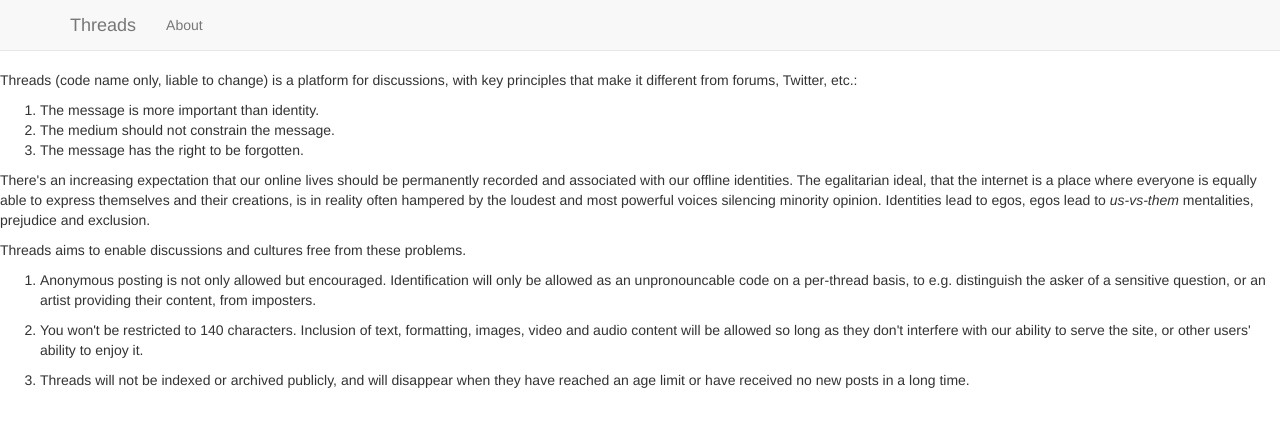
After one commit to keirwl/Threads, a Flask app: page /about in a window 1280 px wide. The commit adds this page. Shown: the top 427 px of the page. Run offline with Flask 2, Linux system fonts and the light colour scheme; some libraries are stand-ins or nearby versions.

Commit message:
bootstrap style and navbar added, about page displays threads_blurb.md

```diff
--- a/main.py
+++ b/main.py
@@ -1,5 +1,6 @@
 from flask import Flask, request, render_template, flash, redirect, url_for, abort
 from base64 import b32encode, urlsafe_b64encode, urlsafe_b64decode
+from flask_markdown import Markdown
 from flask_bootstrap import Bootstrap
 from google.appengine.ext import ndb
 from hashlib import md5
@@ -7,6 +8,7 @@ import os
 app = Flask(__name__)
 app.debug = True
 Bootstrap(app)
+Markdown(app)
 
 # I'm not sure why we need this, but we do
 SECRET_KEY = "b18d7a3ffb55304f3c904c38449072f16d18c8c36ee2c458f271a4e5396572a8"
--- a/requirements.txt
+++ b/requirements.txt
@@ -2,3 +2,4 @@
 flask==0.10
 Flask-WTF==0.9.2
 Flask-Bootstrap==3.3.0.1
+markdown==2.5.2
--- a/static/style.css
+++ b/static/style.css
@@ -1,17 +1,3 @@
 body {
-	font-family: "Geneva", "Verdana", sans-serif;
+	padding-top: 70px;
 }
-
-.navbar {
-	border-bottom: solid 1px black;
-	padding-bottom: 20px;
-}
-
-.navbar a, a:hover, a:active, a:visited {
-	text-decoration: none;
-	color: #101010;
-}
-
-.navbar #title {
-	font-size: 24px;
-}
--- /dev/null
+++ b/templates/about.html
@@ -0,0 +1,20 @@
+{% extends "layout.html" %}
+{% block content %}
+{% filter markdown %}
+Threads (code name only, liable to change) is a platform for discussions, with key principles that make it different from forums, Twitter, etc.:
+
+1. The message is more important than identity.
+2. The medium should not constrain the message.
+3. The message has the right to be forgotten.
+
+There's an increasing expectation that our online lives should be permanently recorded and associated with our offline identities. The egalitarian ideal, that the internet is a place where everyone is equally able to express themselves and their creations, is in reality often hampered by the loudest and most powerful voices silencing minority opinion. Identities lead to egos, egos lead to *us-vs-them* mentalities, prejudice and exclusion.
+
+Threads aims to enable discussions and cultures free from these problems.
+
+1. Anonymous posting is not only allowed but encouraged. Identification will only be allowed as an unpronouncable code on a per-thread basis, to e.g. distinguish the asker of a sensitive question, or an artist providing their content, from imposters.
+
+2. You won't be restricted to 140 characters. Inclusion of text, formatting, images, video and audio content will be allowed so long as they don't interfere with our ability to serve the site, or other users' ability to enjoy it.
+
+3. Threads will not be indexed or archived publicly, and will disappear when they have reached an age limit or have received no new posts in a long time.
+{% endfilter %}
+{% endblock %}
--- a/templates/layout.html
+++ b/templates/layout.html
@@ -1,16 +1,18 @@
-<!DOCTYPE html>
-<head>
-	<title>Threads</title>
-	<link rel="stylesheet" type="text/css" href="{{ url_for('static', filename='style.css') }}">
-	<script src="https://ajax.googleapis.com/ajax/libs/jquery/2.1.3/jquery.min.js"></script>
-	<script src="{{ url_for('static', filename='home_script.js') }}"></script>
-</head>
-<body>
-	<div class="navbar">
-		<a href="{{ url_for('show') }}" id="title">Threads</a> <a href="{{ url_for('about') }}" id="menu_option">About</a>
+{% extends "bootstrap/base.html" %}
+{% block title %}Threads :: Anonymous Discussion Platform{% endblock %}
+{% block styles %}
+{{ super () }}
+<link rel="stylesheet" type="text/css" href="{{ url_for('static', filename='style.css') }}">
+{% endblock %}
+{% block navbar %}
+<div class="navbar navbar-default navbar-fixed-top" role="navigation">
+	<div class="container">
+		<a href="{{ url_for('show') }}" class="navbar-brand">Threads</a>
+		<ul class="nav navbar-nav">
+			<li><a href="{{ url_for('about') }}">About</a></li>
+		</ul>
 	</div>
-
-	<div class="content">
-		{% block body %}{% endblock %}
-	</div>
-</body>
+</div>
+{% endblock %}
+{% block content -%}
+{%- endblock %}
--- a/templates/post.html
+++ b/templates/post.html
@@ -1,5 +1,5 @@
 {% extends "layout.html" %}
-{% block body %}
+{% block content %}
 <form action="{{ url_for('add_thread') }}" method=post>
 	<dl>
 		<dt>Title:</dt>
--- a/templates/posted.html
+++ b/templates/posted.html
@@ -1,5 +1,5 @@
 {% extends "layout.html" %}
-{% block body %}
+{% block content %}
 Post {{ ident }} submitted. Click <a href="{{ return_url }}">here</a> to return or wait to be redirected.
 <script>
 	setTimeout(function() {
--- a/templates/show.html
+++ b/templates/show.html
@@ -1,9 +1,9 @@
 {% extends "layout.html" %}
-{% block body %}
+{% block content %}
 Hi! Add a post <a href="add">here</a>.
 {% if threads %}
 {% for thread in threads %}
-<li><h2><a href="{{ thread.ident }}">{{ thread.title }}</a>: {{ thread.op.timestamp }} by {{ thread.op.author }}</h2>{{ thread.op.content }}</li>
+<li><h2><a href="{{ thread.ident }}">{{ thread.title }}</a>: {{ thread.op.timestamp }} by {{ thread.op.author }}</h2><p>{{ thread.op.content }}</p></li>
 {% endfor %}
 {% else %}
 <p>There are no threads yet. <a href="{{ url_for('post_form') }}">Add one</a>.</p>
--- a/templates/thread.html
+++ b/templates/thread.html
@@ -1,5 +1,5 @@
 {% extends "layout.html" %}
-{% block body %}
+{% block content %}
 <script src="{{ url_for('static', filename='thread.js') }}"></script>
 <div class="thread_head">
 	<h2>{{ thread.title }}: {{ thread.op.timestamp }} by {{ thread.op.author }}</h2>
@@ -13,10 +13,6 @@
 	<p>{{ post.content }}</p>
 </div>
 {% endfor %}
-
-
-<br>
-{{ thread.num_posts }}
 <input type="submit" >
 <div class="post_form">
 	<form action="{{ thread.ident + '/post' }}" method=post>
```
Also changed, not shown: threads_blurb.md (renamed from threads_blurb.txt, +1 -1 lines), 1 other file.
